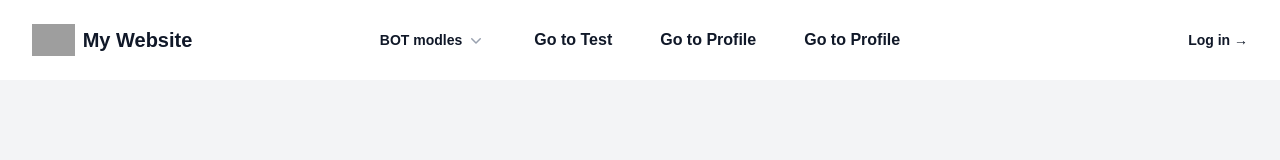
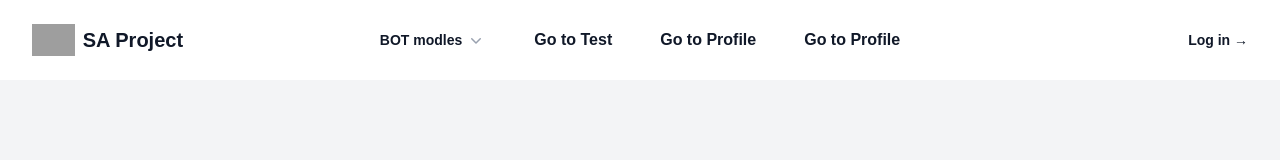
Before and after one commit to 113-2-SA/sa_project, a Next.js app: page / in a window 1280 px wide. Shown: the top 160 px of the page. Built offline with nearby package versions, Linux system fonts and the light colour scheme; grey boxes are pictures that could not be loaded.

Commit message:
Update Navbar.tsx

```diff
--- a/src/components/Navbar.tsx
+++ b/src/components/Navbar.tsx
@@ -77,7 +77,7 @@ export default function Navbar() {
               src="https://cdn-icons-png.freepik.com/512/452/452538.png"
               className="h-8 w-auto"
             />
-            <span className="ml-2 text-gray-900 font-semibold text-[20px]">My Website</span>
+            <span className="ml-2 text-gray-900 font-semibold text-[20px]">SA Project</span>
             </a>
         </div>
         <div className="flex lg:hidden">
```
